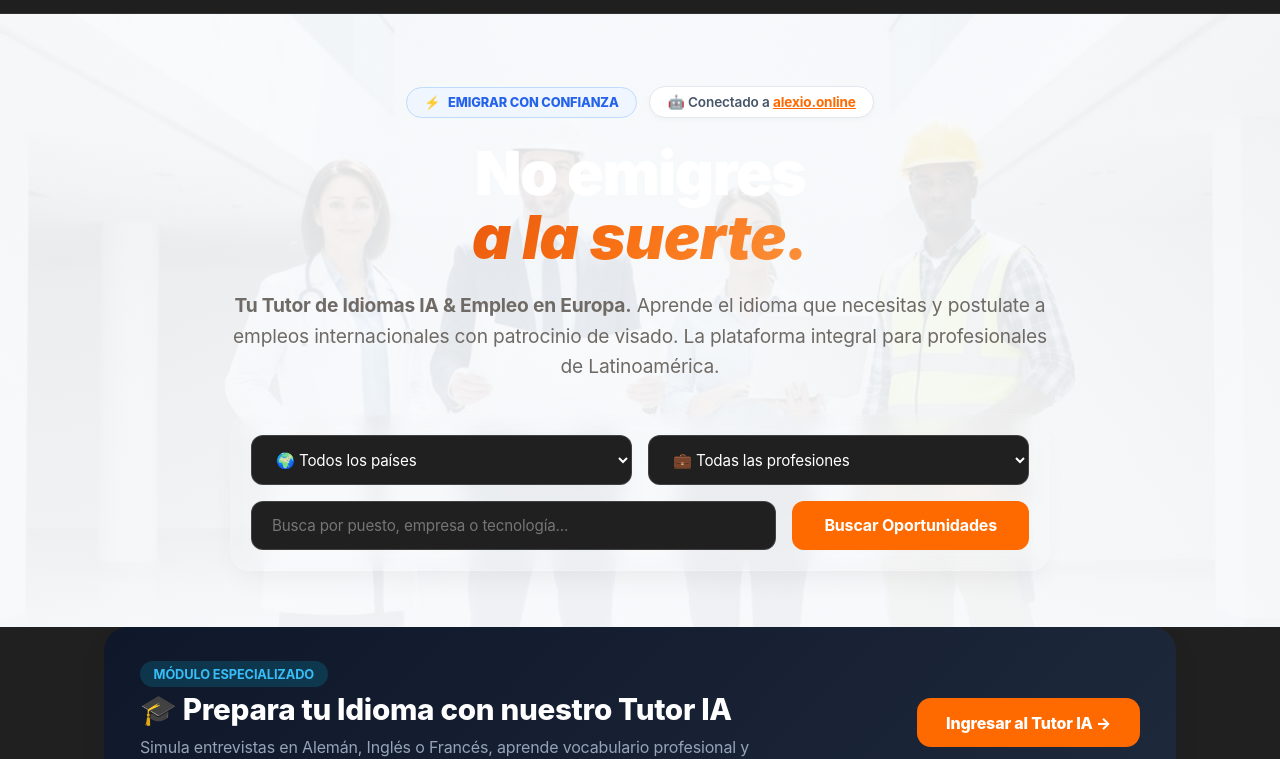
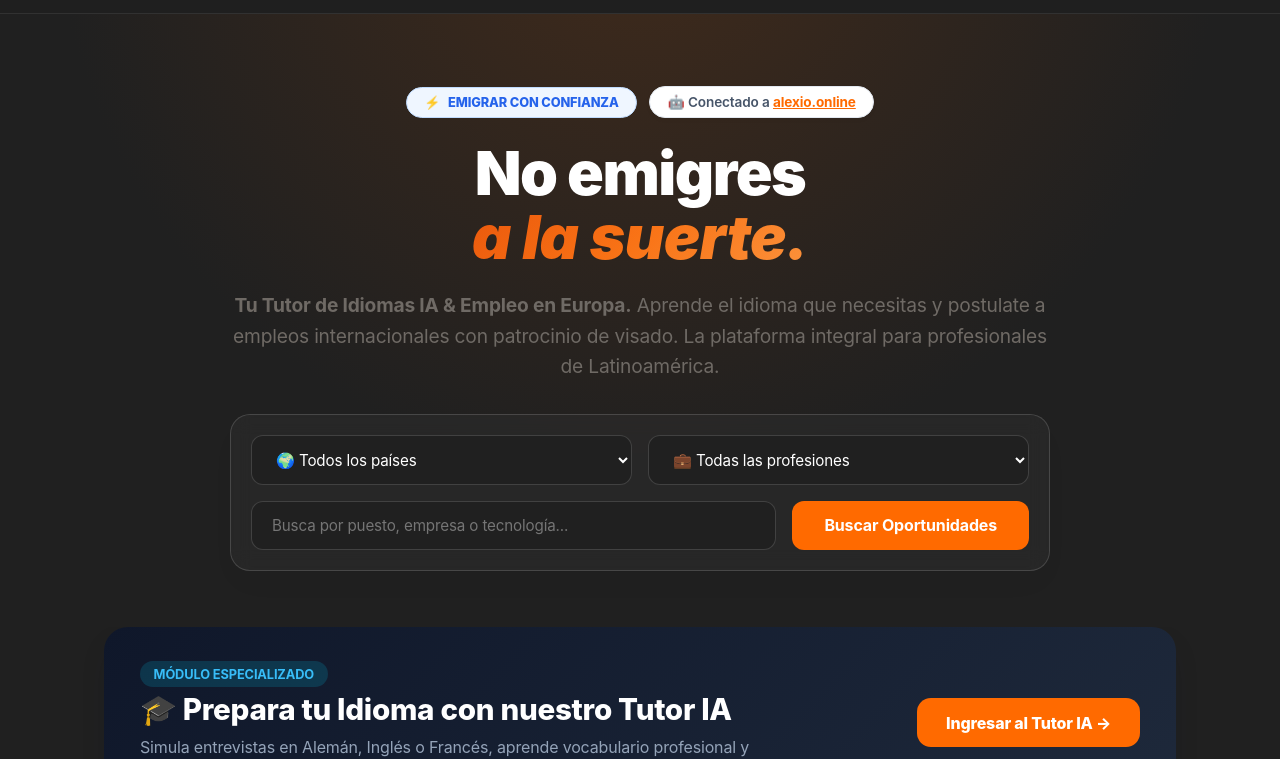
Before and after one commit to puentesglobales-ui/sitepuentesglobales, a website: page public/index.html in a window 1280 px wide. Shown: the part 61-820 px from the top of the page. Drawn offline with nearby package versions, Linux system fonts and the light colour scheme; a script that the page names is missing.

Commit message:
Remove white hero background image and apply dark gradient

```diff
--- a/public/index.html
+++ b/public/index.html
@@ -86,7 +86,7 @@
             align-items: center;
             text-align: center;
             position: relative;
-            background: linear-gradient(180deg, rgba(248, 250, 252, 0.88) 0%, rgba(248, 250, 252, 0.96) 100%), url('assets/img/hero.png') center/cover no-repeat;
+            background: radial-gradient(circle at 50% -20%, rgba(255, 106, 0, 0.15) 0%, var(--bg-main) 60%);
         }
 
         .hero-content {
```
